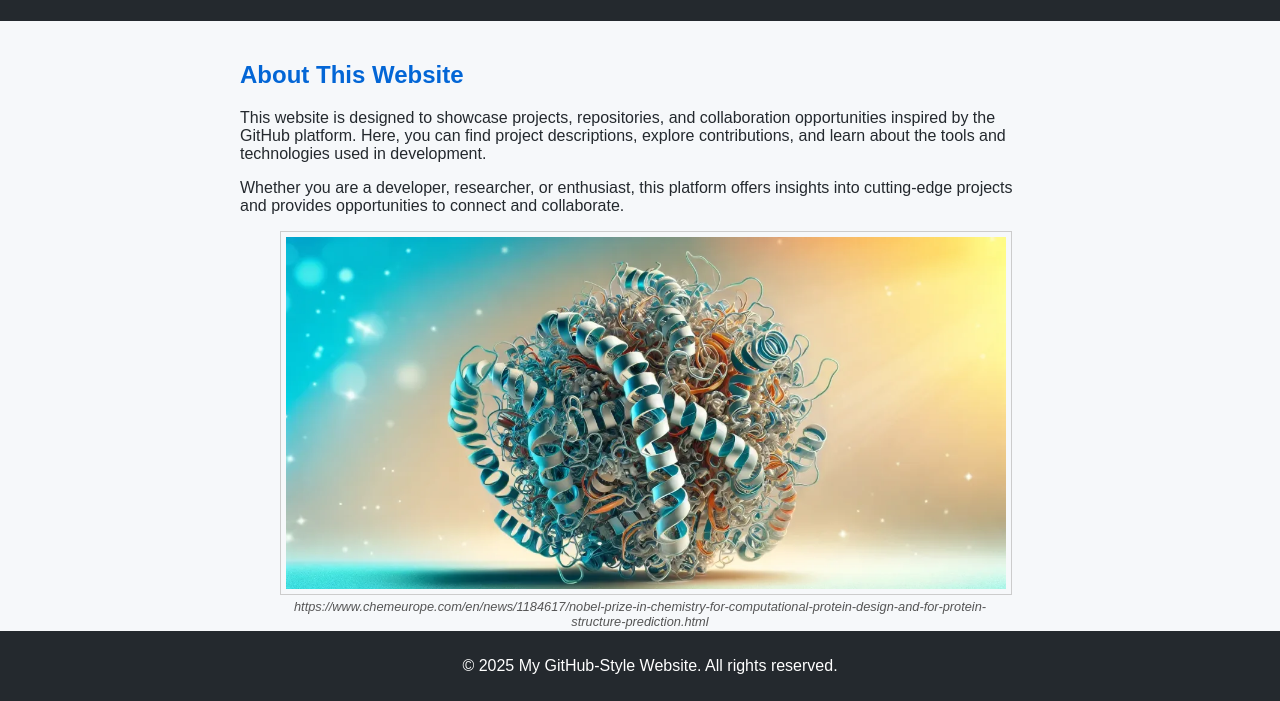
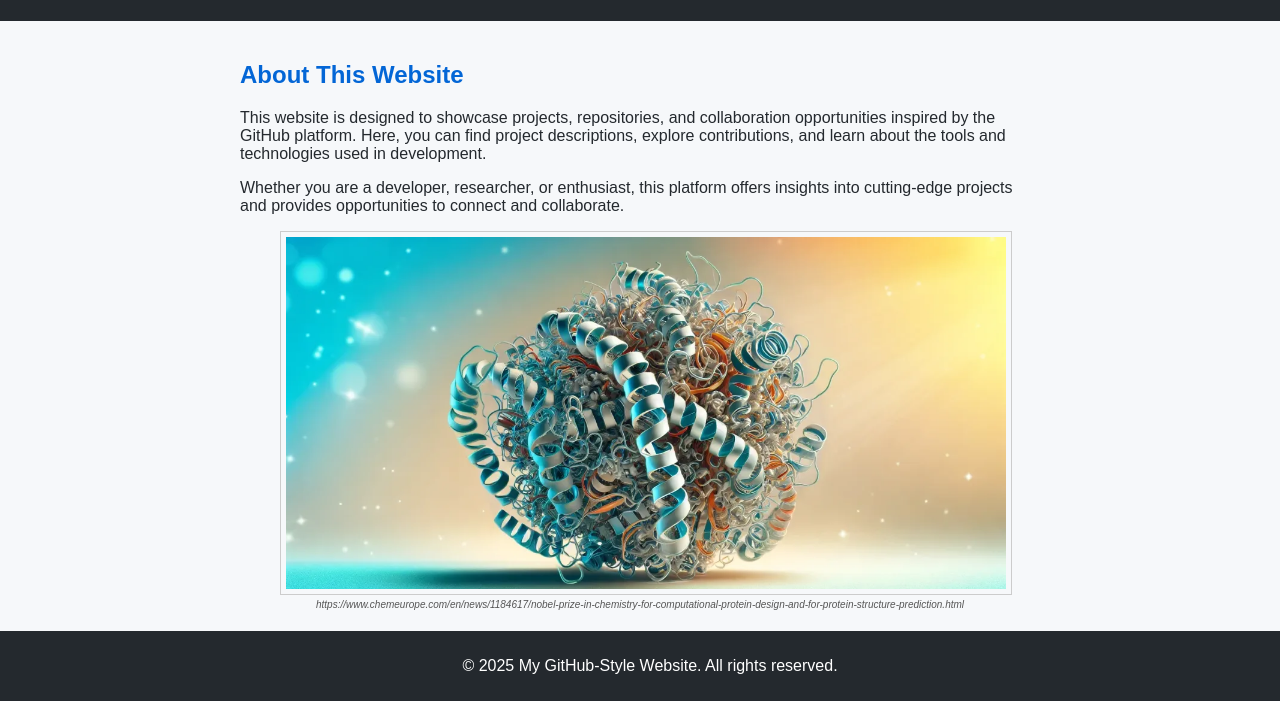
Before and after one commit to VishakaP/computational_protein_tutorials_for_beginners, a plain HTML site: page index.html in a window 1280 px wide. Shown: the part 99-800 px from the top of the page. Drawn offline with Linux system fonts and the light colour scheme.

Commit message:
Update index.html

```diff
--- a/index.html
+++ b/index.html
@@ -51,7 +51,8 @@
     <style>
     figcaption {
         font-style: italic;
-        font-size: 0.80em; /* Smaller font size (90% of the normal font size) */
+        font-size: 10px; /* Very small font size */
+        #font-size: 0.80em; /* Smaller font size (90% of the normal font size) */
         color: #555; /* Optional: Use a lighter color for the caption */
         text-align: center; /* Optional: Center-align the caption */
     }
```
